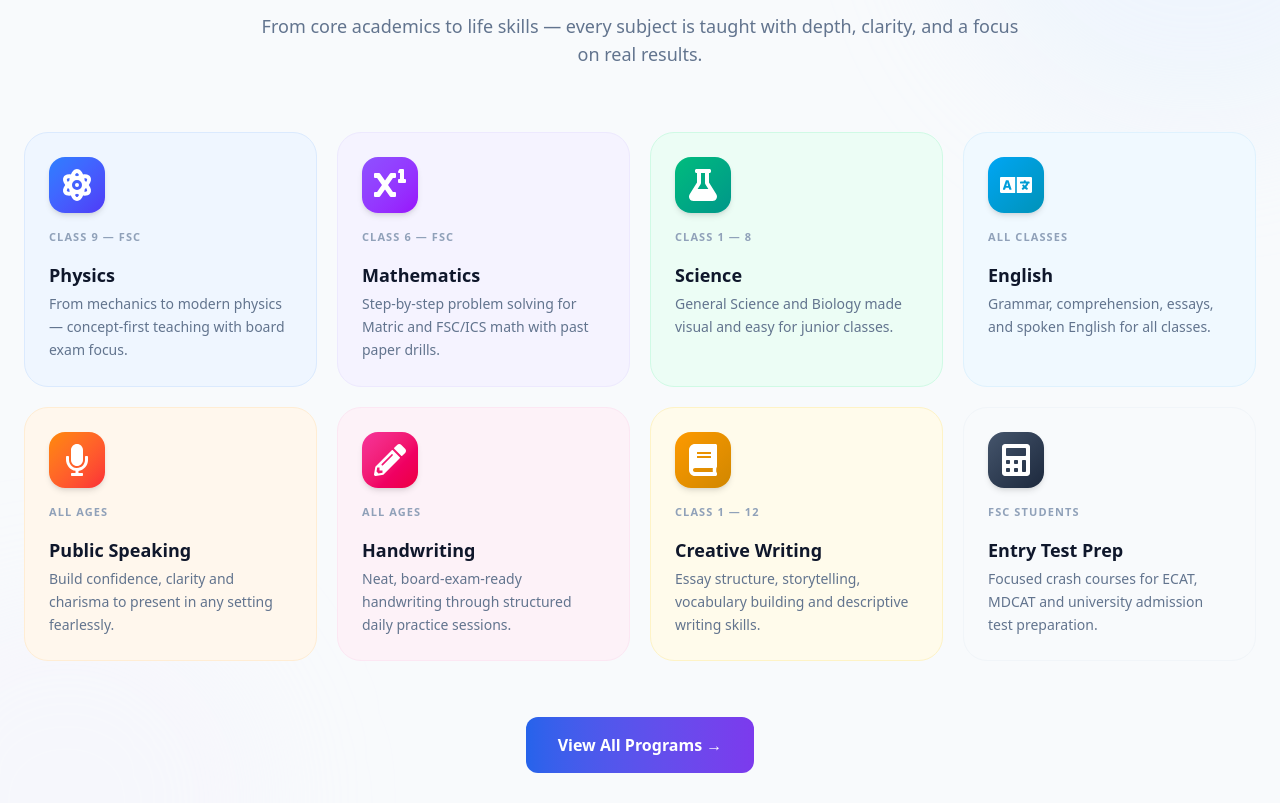
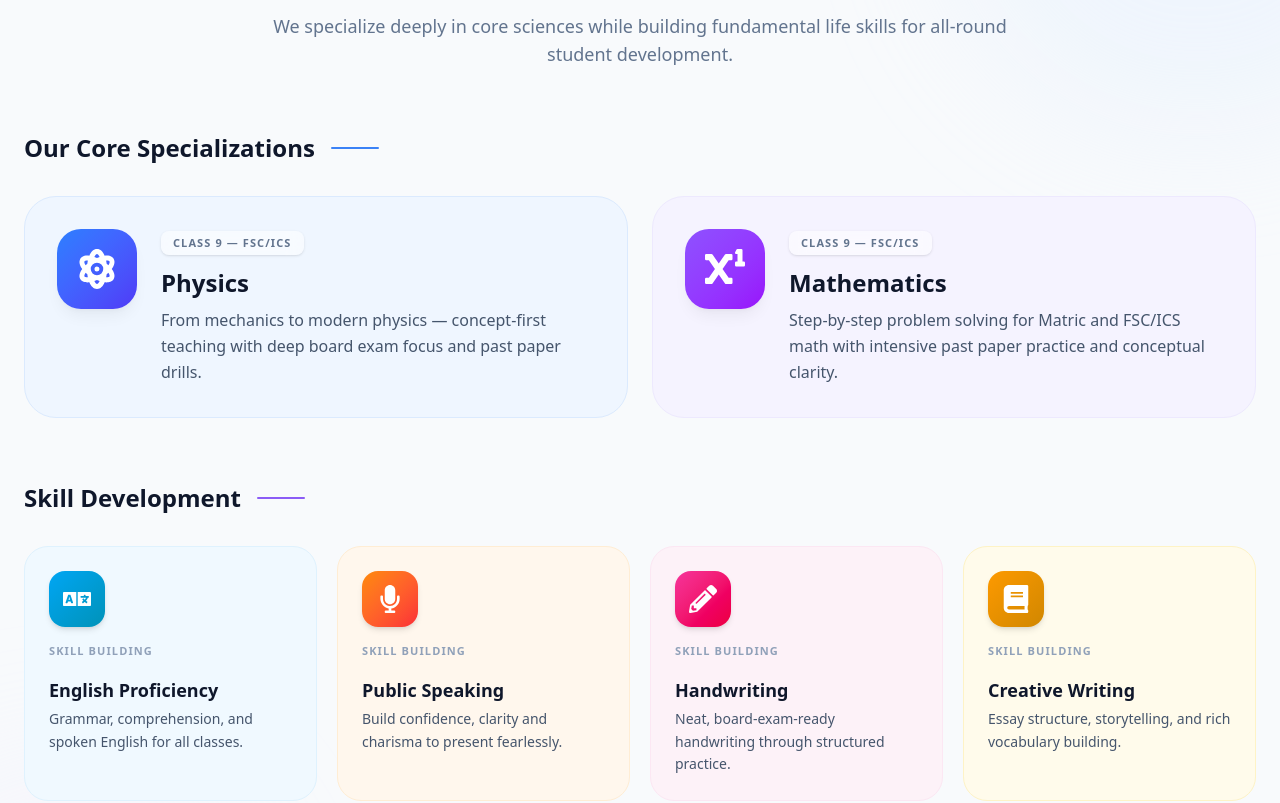
Before and after one commit to mudassirexplainsphysics7-ship-it/Inspire_acedimy_website, a Next.js app: page / in a window 1280 px wide. Shown: the part 4403-5206 px from the top of the page. Built offline with nearby package versions, Linux system fonts and the light colour scheme.

Commit message:
added new sections

```diff
--- a/src/components/SubjectsSection.tsx
+++ b/src/components/SubjectsSection.tsx
@@ -2,82 +2,68 @@
 import { motion } from 'framer-motion';
 import Link from 'next/link';
 import {
-    FaAtom, FaSuperscript, FaFlask, FaLanguage,
-    FaMicrophone, FaPencilAlt, FaCalculator, FaBook
+    FaAtom, FaSuperscript,
+    FaLanguage,
+    FaMicrophone, FaPencilAlt, FaBook
 } from 'react-icons/fa';
 
-const subjects = [
+const specializations = [
     {
-        icon: <FaAtom size={32} />,
+        icon: <FaAtom size={40} />,
         name: 'Physics',
-        desc: 'From mechanics to modern physics — concept-first teaching with board exam focus.',
+        desc: 'From mechanics to modern physics — concept-first teaching with deep board exam focus and past paper drills.',
         color: 'from-blue-500 to-indigo-600',
         bg: 'bg-blue-50 dark:bg-blue-900/20',
         border: 'border-blue-100 dark:border-blue-800/50',
-        tag: 'Class 9 — FSC',
+        tag: 'Class 9 — FSC/ICS',
     },
     {
-        icon: <FaSuperscript size={32} />,
+        icon: <FaSuperscript size={40} />,
         name: 'Mathematics',
-        desc: 'Step-by-step problem solving for Matric and FSC/ICS math with past paper drills.',
+        desc: 'Step-by-step problem solving for Matric and FSC/ICS math with intensive past paper practice and conceptual clarity.',
         color: 'from-violet-500 to-purple-600',
         bg: 'bg-violet-50 dark:bg-violet-900/20',
         border: 'border-violet-100 dark:border-violet-800/50',
-        tag: 'Class 6 — FSC',
-    },
+        tag: 'Class 9 — FSC/ICS',
+    }
+];
+
+const skills = [
     {
-        icon: <FaFlask size={32} />,
-        name: 'Science',
-        desc: 'General Science and Biology made visual and easy for junior classes.',
-        color: 'from-emerald-500 to-teal-600',
-        bg: 'bg-emerald-50 dark:bg-emerald-900/20',
-        border: 'border-emerald-100 dark:border-emerald-800/50',
-        tag: 'Class 1 — 8',
-    },
-    {
-        icon: <FaLanguage size={32} />,
-        name: 'English',
-        desc: 'Grammar, comprehension, essays, and spoken English for all classes.',
+        icon: <FaLanguage size={28} />,
+        name: 'English Proficiency',
+        desc: 'Grammar, comprehension, and spoken English for all classes.',
         color: 'from-sky-500 to-cyan-600',
         bg: 'bg-sky-50 dark:bg-sky-900/20',
         border: 'border-sky-100 dark:border-sky-800/50',
-        tag: 'All Classes',
+        tag: 'Skill Building',
     },
     {
-        icon: <FaMicrophone size={32} />,
+        icon: <FaMicrophone size={28} />,
         name: 'Public Speaking',
-        desc: 'Build confidence, clarity and charisma to present in any setting fearlessly.',
+        desc: 'Build confidence, clarity and charisma to present fearlessly.',
         color: 'from-orange-400 to-red-500',
         bg: 'bg-orange-50 dark:bg-orange-900/20',
         border: 'border-orange-100 dark:border-orange-800/50',
-        tag: 'All Ages',
+        tag: 'Skill Building',
     },
     {
-        icon: <FaPencilAlt size={32} />,
+        icon: <FaPencilAlt size={28} />,
         name: 'Handwriting',
-        desc: 'Neat, board-exam-ready handwriting through structured daily practice sessions.',
+        desc: 'Neat, board-exam-ready handwriting through structured practice.',
         color: 'from-pink-500 to-rose-600',
         bg: 'bg-pink-50 dark:bg-pink-900/20',
         border: 'border-pink-100 dark:border-pink-800/50',
-        tag: 'All Ages',
+        tag: 'Skill Building',
     },
     {
-        icon: <FaBook size={32} />,
+        icon: <FaBook size={28} />,
         name: 'Creative Writing',
-        desc: 'Essay structure, storytelling, vocabulary building and descriptive writing skills.',
+        desc: 'Essay structure, storytelling, and rich vocabulary building.',
         color: 'from-amber-500 to-yellow-600',
         bg: 'bg-amber-50 dark:bg-amber-900/20',
         border: 'border-amber-100 dark:border-amber-800/50',
-        tag: 'Class 1 — 12',
-    },
-    {
-        icon: <FaCalculator size={32} />,
-        name: 'Entry Test Prep',
-        desc: 'Focused crash courses for ECAT, MDCAT and university admission test preparation.',
-        color: 'from-slate-600 to-slate-800',
-        bg: 'bg-slate-50 dark:bg-slate-800/40',
-        border: 'border-slate-100 dark:border-slate-700/50',
-        tag: 'FSC Students',
+        tag: 'Skill Building',
     },
 ];
 
@@ -110,14 +96,59 @@ export default function SubjectsSection() {
                         What We Teach
                     </span>
                     <h2 className="text-3xl md:text-5xl font-extrabold text-slate-900 dark:text-white tracking-tight mb-5">
-                        Subjects We <span className="text-transparent bg-clip-text bg-gradient-to-r from-primary-500 to-secondary-500">Specialize In</span>
+                        Core Subjects & <span className="text-transparent bg-clip-text bg-gradient-to-r from-primary-500 to-secondary-500">Essential Skills</span>
                     </h2>
-                    <p className="text-slate-500 dark:text-white text-lg">
-                        From core academics to life skills — every subject is taught with depth, clarity, and a focus on real results.
+                    <p className="text-slate-500 dark:text-slate-400 text-lg">
+                        We specialize deeply in core sciences while building fundamental life skills for all-round student development.
                     </p>
                 </motion.div>
 
-                {/* Grid */}
+                {/* Core Specializations */}
+                <div className="mb-16">
+                    <div className="flex items-center justify-center md:justify-start gap-4 mb-8">
+                        <h3 className="text-2xl font-bold text-slate-900 dark:text-white">Our Core Specializations</h3>
+                        <div className="w-12 h-[2px] bg-primary-500 hidden md:block rounded-full"></div>
+                    </div>
+
+                    <motion.div
+                        variants={containerVariants}
+                        initial="hidden"
+                        whileInView="visible"
+                        viewport={{ once: true, margin: '-60px' }}
+                        className="grid grid-cols-1 md:grid-cols-2 gap-6"
+                    >
+                        {specializations.map((subject, idx) => (
+                            <motion.div
+                                key={idx}
+                                variants={cardVariants}
+                                whileHover={{ y: -6, transition: { duration: 0.2 } }}
+                                className={`group rounded-[2rem] p-8 border ${subject.bg} ${subject.border} hover:shadow-2xl transition-all duration-300 flex flex-col sm:flex-row gap-6 cursor-default items-start`}
+                            >
+                                {/* Icon */}
+                                <div className={`shrink-0 w-20 h-20 rounded-3xl bg-gradient-to-br ${subject.color} text-white flex items-center justify-center shadow-lg shadow-black/5 group-hover:scale-110 transition-transform duration-300`}>
+                                    {subject.icon}
+                                </div>
+
+                                {/* Text */}
+                                <div>
+                                    <span className="inline-block px-3 py-1 bg-white/50 dark:bg-slate-900/40 rounded-lg text-[11px] font-black uppercase tracking-widest text-slate-500 dark:text-slate-400 mb-3 backdrop-blur-sm shadow-sm">
+                                        {subject.tag}
+                                    </span>
+                                    <h3 className="text-2xl font-bold text-slate-900 dark:text-white mb-2">{subject.name}</h3>
+                                    <p className="text-slate-600 dark:text-slate-300 leading-relaxed text-base">{subject.desc}</p>
+                                </div>
+                            </motion.div>
+                        ))}
+                    </motion.div>
+                </div>
+
+                {/* Skill Development */}
+                <div>
+                    <div className="flex items-center justify-center md:justify-start gap-4 mb-8">
+                        <h3 className="text-2xl font-bold text-slate-900 dark:text-white">Skill Development</h3>
+                        <div className="w-12 h-[2px] bg-secondary-500 hidden md:block rounded-full"></div>
+                    </div>
+
                     <motion.div
                         variants={containerVariants}
                         initial="hidden"
@@ -125,31 +156,32 @@ export default function SubjectsSection() {
                         viewport={{ once: true, margin: '-60px' }}
                         className="grid grid-cols-1 sm:grid-cols-2 lg:grid-cols-4 gap-5"
                     >
-                    {subjects.map((subject, idx) => (
+                        {skills.map((skill, idx) => (
                             <motion.div
                                 key={idx}
                                 variants={cardVariants}
                                 whileHover={{ y: -6, transition: { duration: 0.2 } }}
-                            className={`group rounded-3xl p-6 border ${subject.bg} ${subject.border} hover:shadow-xl transition-all duration-300 flex flex-col gap-4 cursor-default`}
+                                className={`group rounded-3xl p-6 border ${skill.bg} ${skill.border} hover:shadow-xl transition-all duration-300 flex flex-col gap-4 cursor-default`}
                             >
                                 {/* Icon */}
-                            <div className={`w-14 h-14 rounded-2xl bg-gradient-to-br ${subject.color} text-white flex items-center justify-center shadow-md group-hover:scale-110 transition-transform duration-300`}>
-                                {subject.icon}
+                                <div className={`w-14 h-14 rounded-2xl bg-gradient-to-br ${skill.color} text-white flex items-center justify-center shadow-md group-hover:scale-110 transition-transform duration-300`}>
+                                    {skill.icon}
                                 </div>
 
                                 {/* Tag */}
                                 <span className="text-[11px] font-black uppercase tracking-widest text-slate-400 dark:text-slate-500">
-                                {subject.tag}
+                                    {skill.tag}
                                 </span>
 
                                 {/* Text */}
                                 <div>
-                                <h3 className="text-lg font-bold text-slate-900 dark:text-white mb-1">{subject.name}</h3>
-                                <p className="text-sm text-slate-500 dark:text-white leading-relaxed">{subject.desc}</p>
+                                    <h3 className="text-lg font-bold text-slate-900 dark:text-white mb-1">{skill.name}</h3>
+                                    <p className="text-sm text-slate-600 dark:text-slate-300 leading-relaxed">{skill.desc}</p>
                                 </div>
                             </motion.div>
                         ))}
                     </motion.div>
+                </div>
 
                 {/* CTA */}
                 <motion.div
@@ -157,7 +189,7 @@ export default function SubjectsSection() {
                     whileInView={{ opacity: 1, y: 0 }}
                     viewport={{ once: true }}
                     transition={{ delay: 0.3 }}
-                    className="text-center mt-14"
+                    className="text-center mt-16"
                 >
                     <Link
                         href="/courses"
```
Lines whose indentation alone changed are shown as unchanged.
